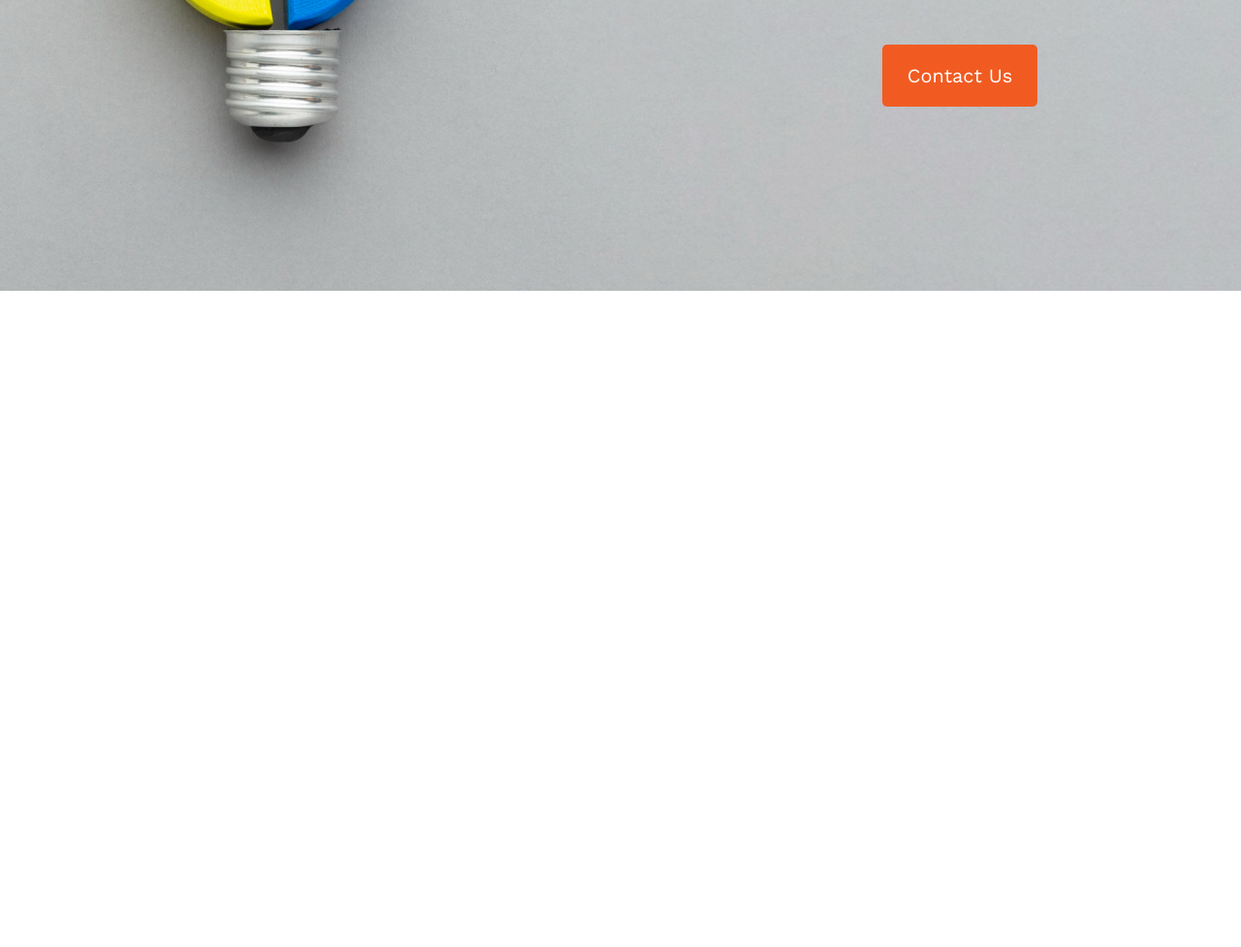
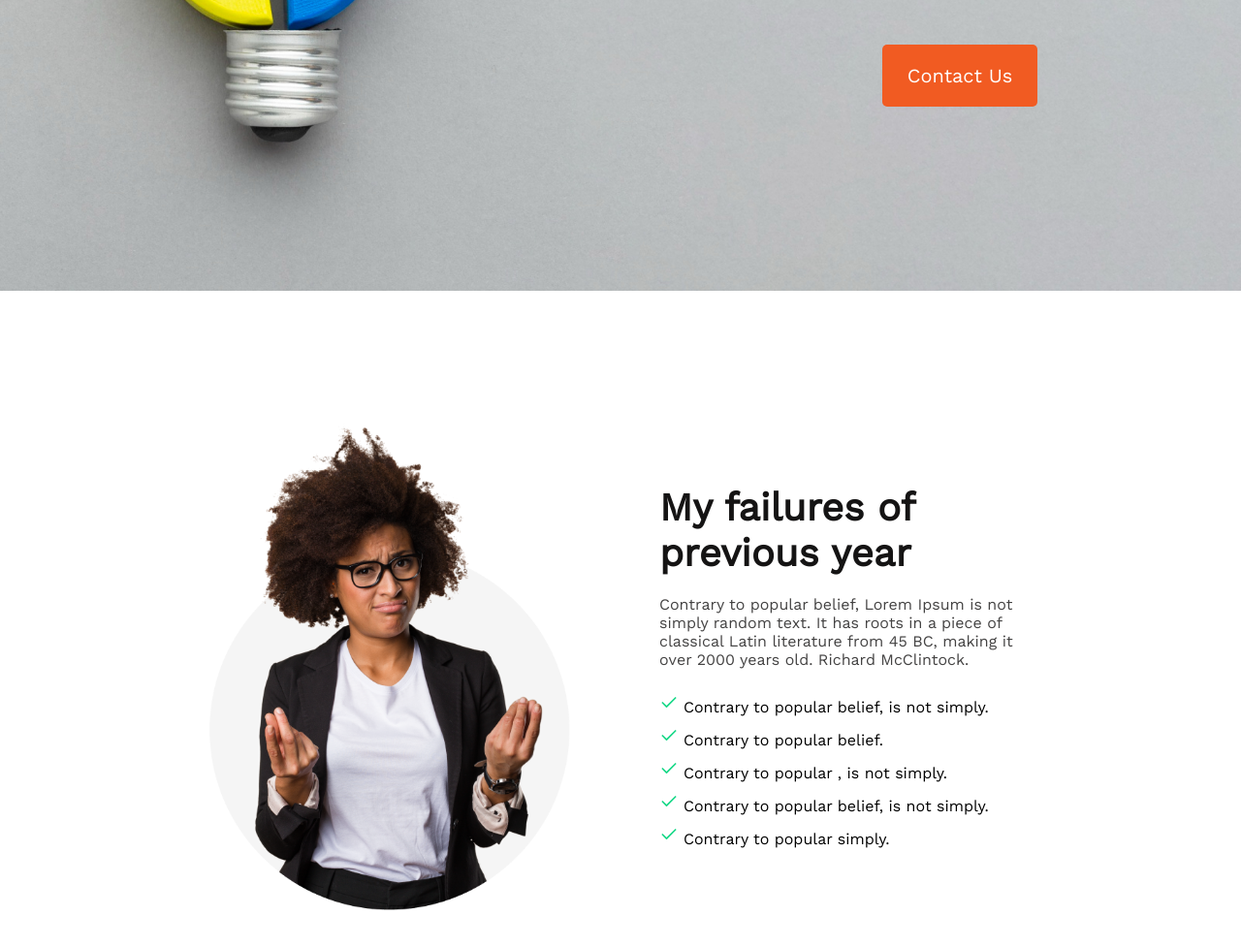
Before and after one commit to Prodipm6/New-year-new-me, a plain HTML site: page index.html in a window 1280 px wide. Shown: the part 509-1486 px from the top of the page at 97% size. Before the commit the page ends 809 px from the top, so only its background shows below. Drawn offline with nearby package versions, Linux system fonts and the light colour scheme.

Commit message:
main section added

```diff
--- a/css/style.css
+++ b/css/style.css
@@ -40,3 +40,34 @@
     margin-top: 50px;
     /* margin-bottom: 170px; */
 }
+
+/* Main content section start  */
+.main-content{
+    display: flex;
+    gap: 80px;
+    padding: 0 200px;
+    margin: 130px 0;
+}
+
+.cont-img{
+    width: 400px;
+}
+
+.content-title{
+    color: #151414;
+    font-size: 40px;
+    padding-top: 70px;
+    padding-bottom: 20px;
+}
+
+.content-detail{
+    color: #444343;
+    font-size: 16px;
+    padding-bottom: 15px;
+}
+
+.check-mark{
+    padding-right: 5px;
+    padding-top: 10px;
+    height: 20px;
+}
--- a/index.html
+++ b/index.html
@@ -17,7 +17,20 @@
     </header>
 
     <main>
-
+        <section class="main-content">
+            <div class="content-column">
+                <img class="cont-img" src="/images/person.png" alt="">
+            </div>
+            <div class="content-column">
+                <h3 class="content-title">My failures of <br>previous year</h3>
+                <p class="content-detail">Contrary to popular belief, Lorem Ipsum is not simply random text. It has roots in a piece of classical Latin literature from 45 BC, making it over 2000 years old. Richard McClintock.</p>
+                <p><img class="check-mark" src="/images/icons/check 1.svg" alt="">Contrary to popular belief, is not simply.</p>
+                <p><img class="check-mark" src="/images/icons/check 1.svg" alt="">Contrary to popular belief.</p>
+                <p><img class="check-mark" src="/images/icons/check 1.svg" alt="">Contrary to popular , is not simply.</p>
+                <p><img class="check-mark" src="/images/icons/check 1.svg" alt="">Contrary to popular belief, is not simply.</p>
+                <p><img class="check-mark" src="/images/icons/check 1.svg" alt="">Contrary to popular simply.</p>
+            </div>
+        </section>
     </main>
 
     <footer>
```
Also changed, not shown: images/icons/check 1.svg (added).
